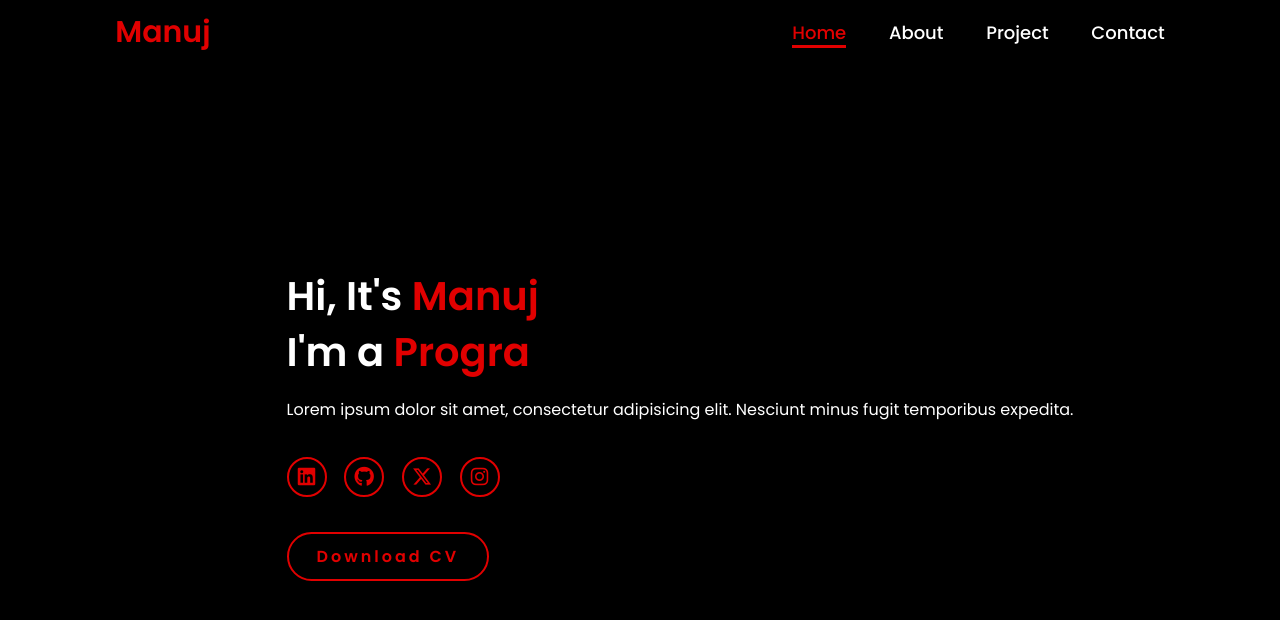
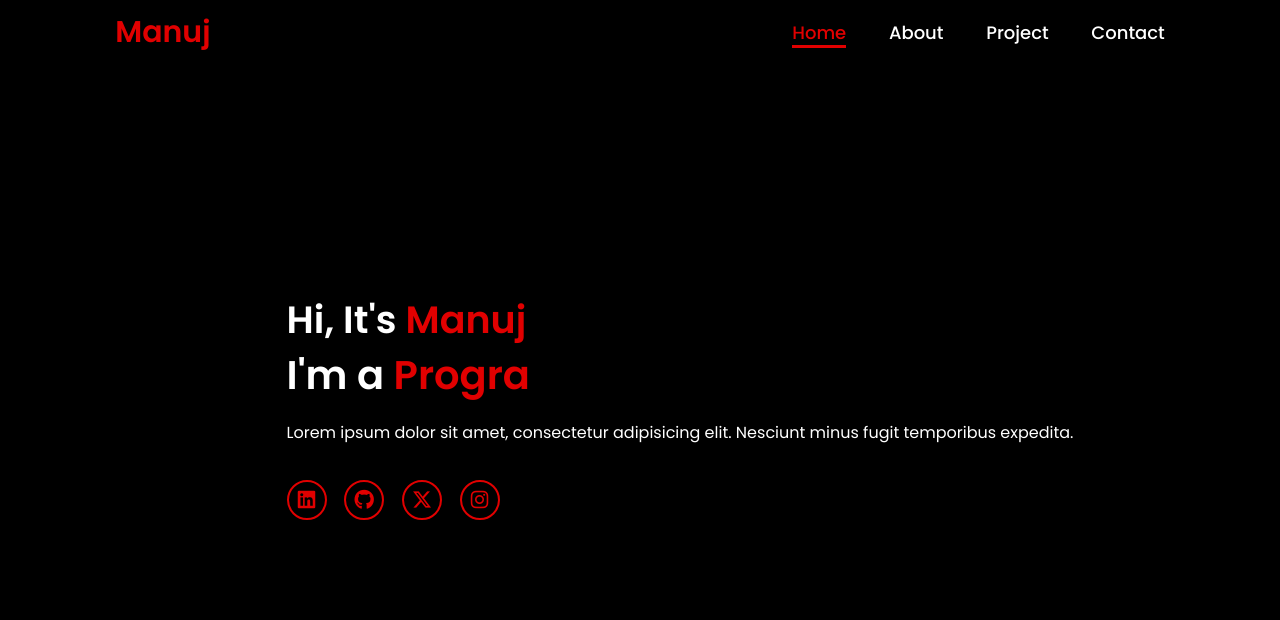
Before and after one commit to manuj-rai/Dark-Theme-Portfolio, a plain HTML site: page index.html in a window 1280 px wide. Both pictures are taken after a click on the link "Home". Drawn offline with nearby package versions, Linux system fonts and the light colour scheme.

Commit message:
modified:   index.html 	modified:   style.css

```diff
--- a/index.html
+++ b/index.html
@@ -43,7 +43,7 @@
             <a href="#"><i class="fa-brands fa-x-twitter"></i></a>
             <a href="https://www.instagram.com/manuj_rai_official"><i class="fa-brands fa-instagram"></i></a>
         </div>
-        <button class="btn" onclick="window.open('assets/manuj-rai-resume.pdf')">Download CV </button>
+        <!-- <button class="btn" onclick="window.open('assets/manuj-rai-resume.pdf')">Download CV </button> -->
     </div>
 </section>
 
@@ -53,7 +53,6 @@
         <!-- Header -->
         <div class="about-header">
             <h2>Dreamed of Being <span class="accent">Spider-Man </span><br> Ended Up Spinning Webs in Code</h2>
-            <p>Lorem ipsum dolor sit amet, consectetur adipiscing elit. Sed do eiusmod tempor incididunt ut labore et dolore magna aliqua.</p>
         </div>
 
         <!-- Tabs -->
--- a/style.css
+++ b/style.css
@@ -120,7 +120,7 @@ section{
 }
 
 .home .home-content h1{
-    font-size: 4rem;
+    font-size: 3.8rem;
     font-weight: 700;
     line-height: 1.3;
 }
```
